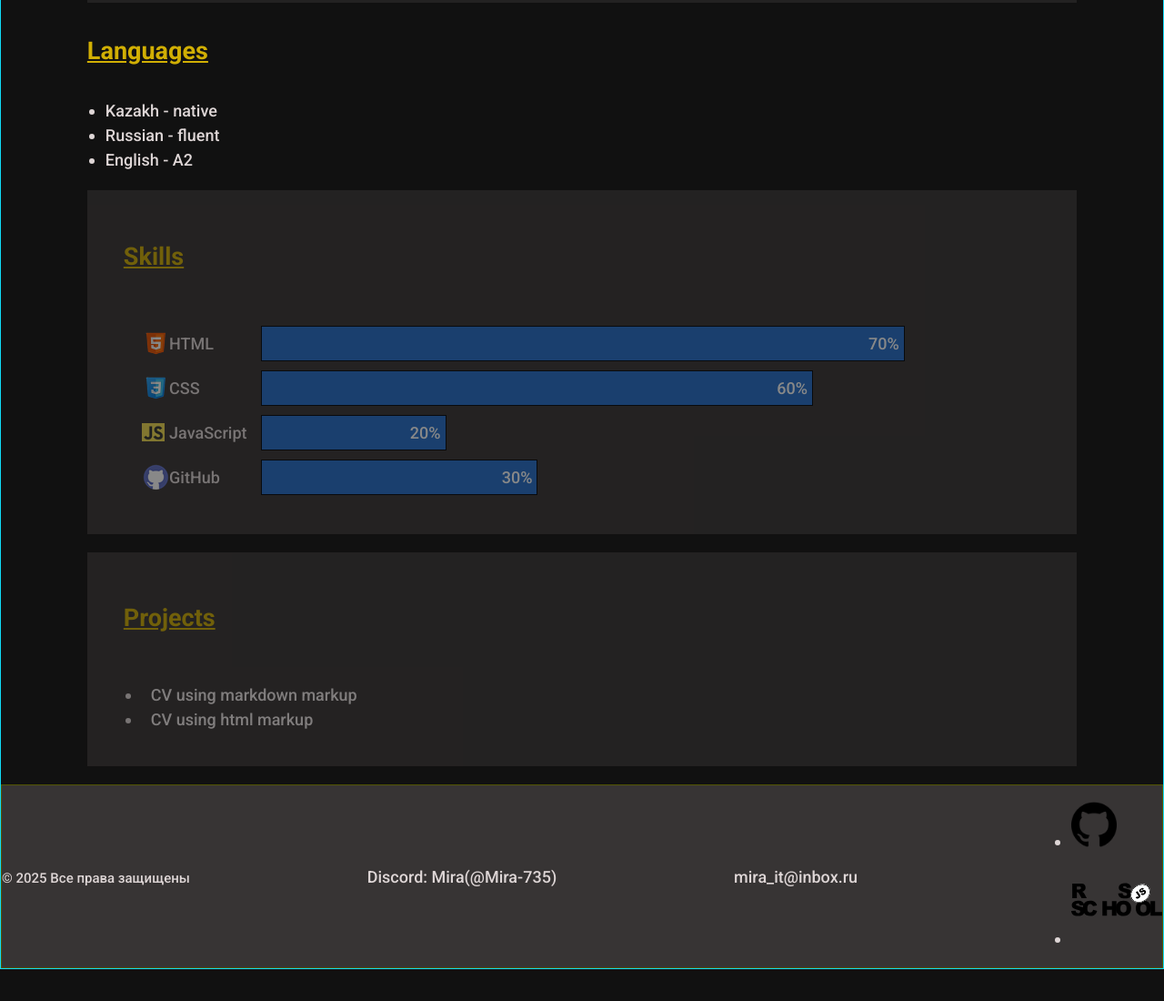
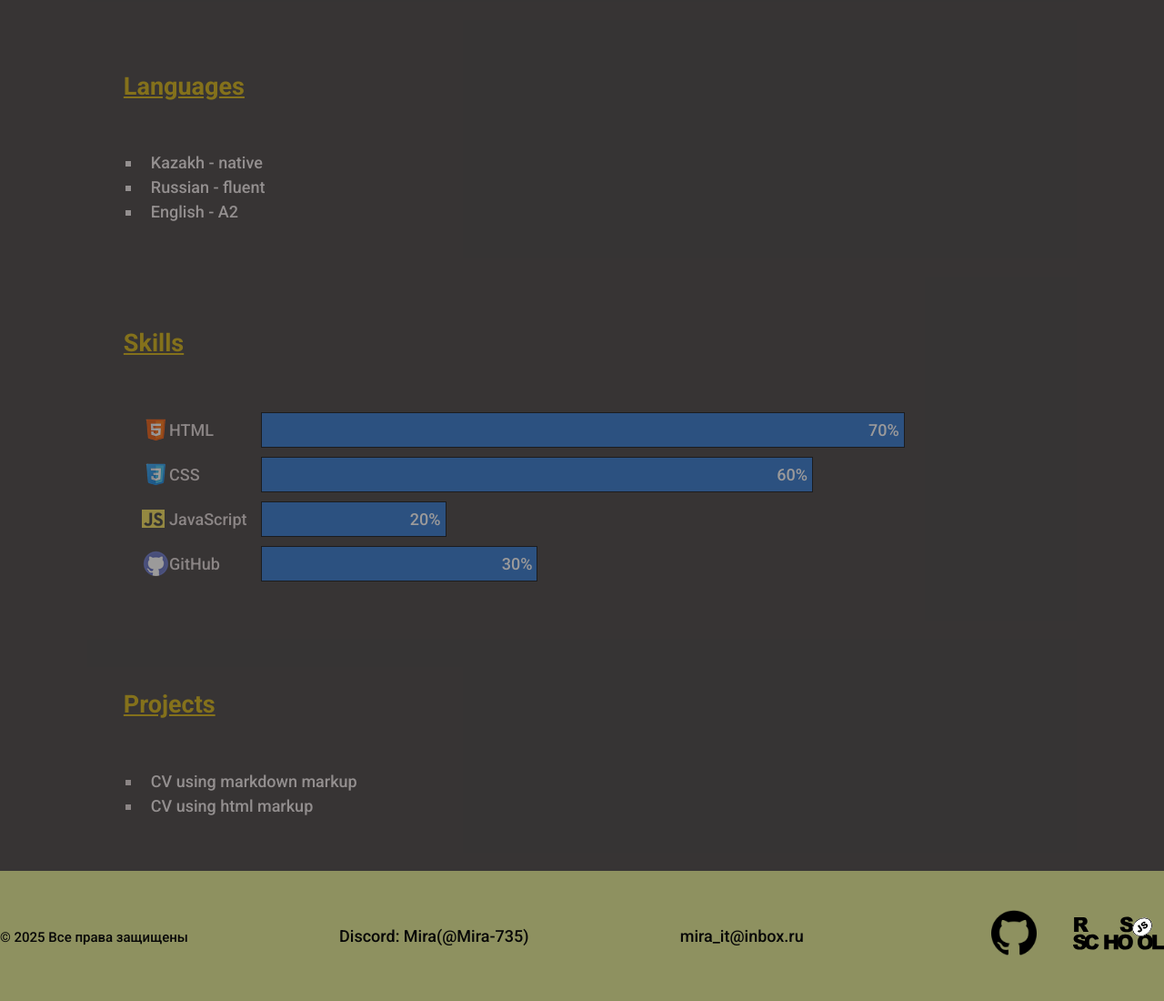
Before and after one commit to Mira-735/rsschool-cv, a plain HTML site: page index.html in a window 1280 px wide. Shown: the part 1300-2400 px from the top of the page at 91% size. Before the commit the page ends 2365 px from the top, so only its background shows below. Drawn offline with Linux system fonts and the light colour scheme.

Commit message:
feat: adding styles for footer and languages sections

```diff
--- a/style.css
+++ b/style.css
@@ -2,7 +2,7 @@ body {
   display: flex;
   flex-direction: column;
   justify-content: space-between;
-  background-color: #111;
+  background-color: #8e9160;
   font-family: "Roboto", sans-serif;
   font-size: 18px;
   font-weight: 400;
@@ -11,7 +11,6 @@ body {
   min-height: 100vh;
   margin: 0;
   padding: 0;
-  border: 1px solid #11dcf7;
 }
 
 .nav-list {
@@ -44,6 +43,7 @@ body {
 
 .nav-item:hover {
   background-color: #b6b2b2;
+  /* transform: translateY(-5px); */
 }
 
 html {
@@ -64,8 +64,7 @@ html {
   flex-wrap: wrap;
 }
 
-#about, #education, #skills, #projects {
-  /* width: 50%; */
+#about, #education, #languages, #skills, #projects {
   display: flex;
   flex-direction: column;
   flex-wrap: wrap;
@@ -108,6 +107,12 @@ html {
 
 .about-item {
   margin-bottom: 10px;
+}
+
+.languages-list {
+  list-style-type: square;
+  cursor: pointer;
+  color: #efe9e9;
 }
 
 .skills-item {
@@ -194,19 +199,24 @@ html {
 }
 
 .projects-link {
-  list-style-type: none;
-  list-style-type: square;
+  color: #efe9e9;
+  cursor: pointer;
   text-decoration: none;
-  padding: 0 10px;
-  cursor: pointer;
-  color: #efe9e9;
+
 }
 
-footer {
+.projects-list {
+  list-style-type: square;
+}
+
+.languages-item, .projects-item {
+  padding: 0 10px;
+}
+
+.header {
   margin: 0;
   padding: 0;
   background-color: #373434;
-  border: 1px solid #535603;
 }
 
 .footer {
@@ -215,10 +225,17 @@ footer {
   align-items: center;
 }
 
-.footer-items {
+.footer-list {
+  display: flex;
+  justify-content: space-between;
+  align-items: center;
   list-style-type: none;
+  gap: 40px;
 }
 
+ .contact-text {
+    color: rgb(7, 7, 7);
+ }
 
 @media (max-width: 992px) {
 
@@ -230,6 +247,7 @@ footer {
     margin: 0 auto;
     overflow: hidden;
   }
+
   .section-title {
     align-items: center;
     width: 100%;
@@ -239,12 +257,6 @@ footer {
     text-align: center;
     padding: 10px;
     color: #d1af04;
-  }
-
-  .footer {
-    display: flex;
-    gap: 10px;
-    margin-top: 20px;
   }
 
   .copyright {
@@ -281,7 +293,7 @@ footer {
     width: 20%;
   }
 
-#about, #education, #skills {
+  #about, #education, #skills, #projects, #languages {
     width: 85%;
   }
 }
@@ -293,6 +305,7 @@ footer {
     margin: 0 auto;
     overflow: hidden;
   }
+
   .logo-item {
    margin: 5px 20px;
   }
```
Lines whose indentation alone changed are shown as unchanged.
